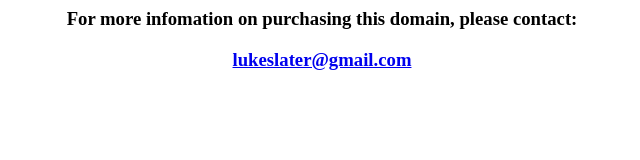
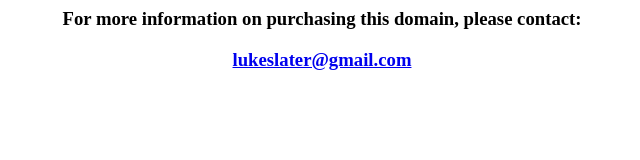
Before and after one commit to slates88/parkeddomain, a plain HTML site: page index.html in a window 1280 px wide. Shown: the full height of the page, 318-958 px from the left. Drawn offline with Linux system fonts and the light colour scheme.

Commit message:
Update index.html

```diff
--- a/index.html
+++ b/index.html
@@ -1,2 +1,2 @@
-<h3 style="text-align: center;"><strong>For more infomation on purchasing this domain, please contact:</strong></h3>
+<h3 style="text-align: center;"><strong>For more information on purchasing this domain, please contact:</strong></h3>
 <h3 style="text-align: center;"><strong><a href="mailto:lukeslater@gmail.com?subject=Domain%20Enquiry">lukeslater@gmail.com</a></strong></h3>
```
